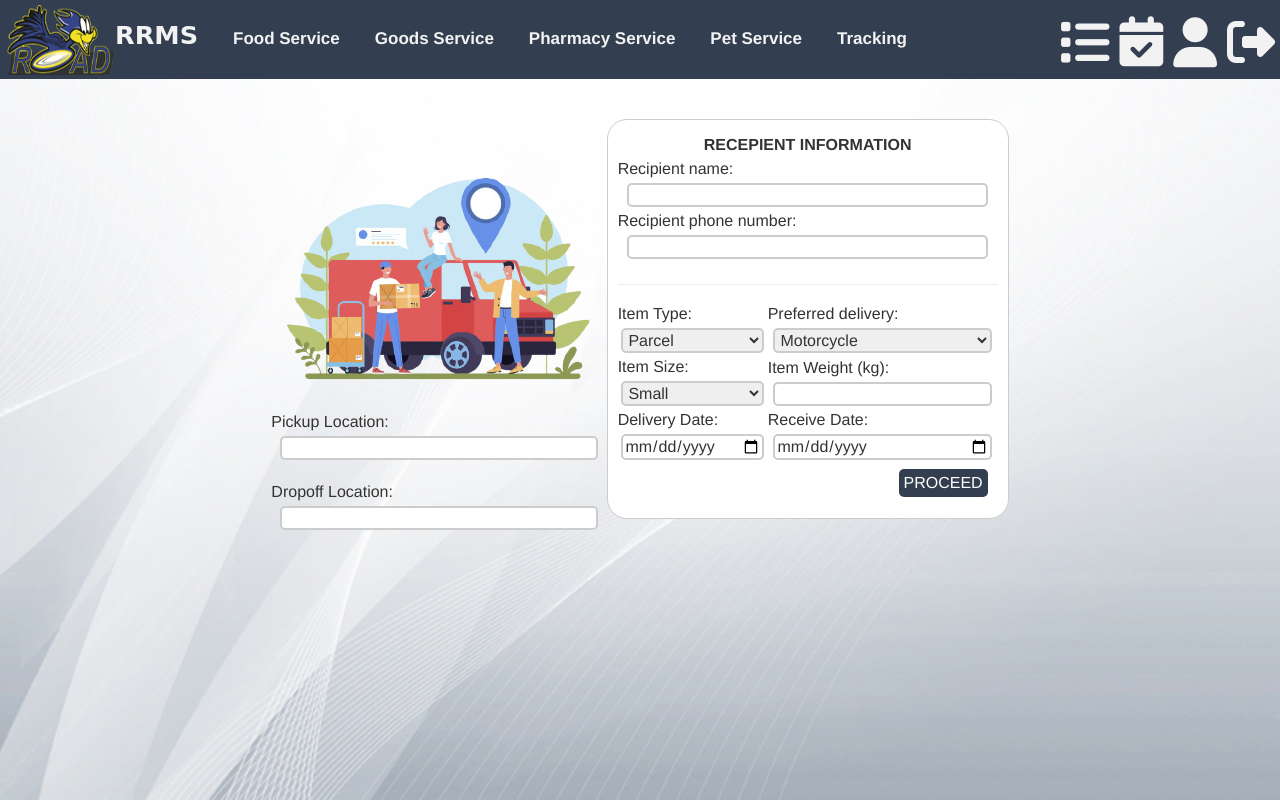
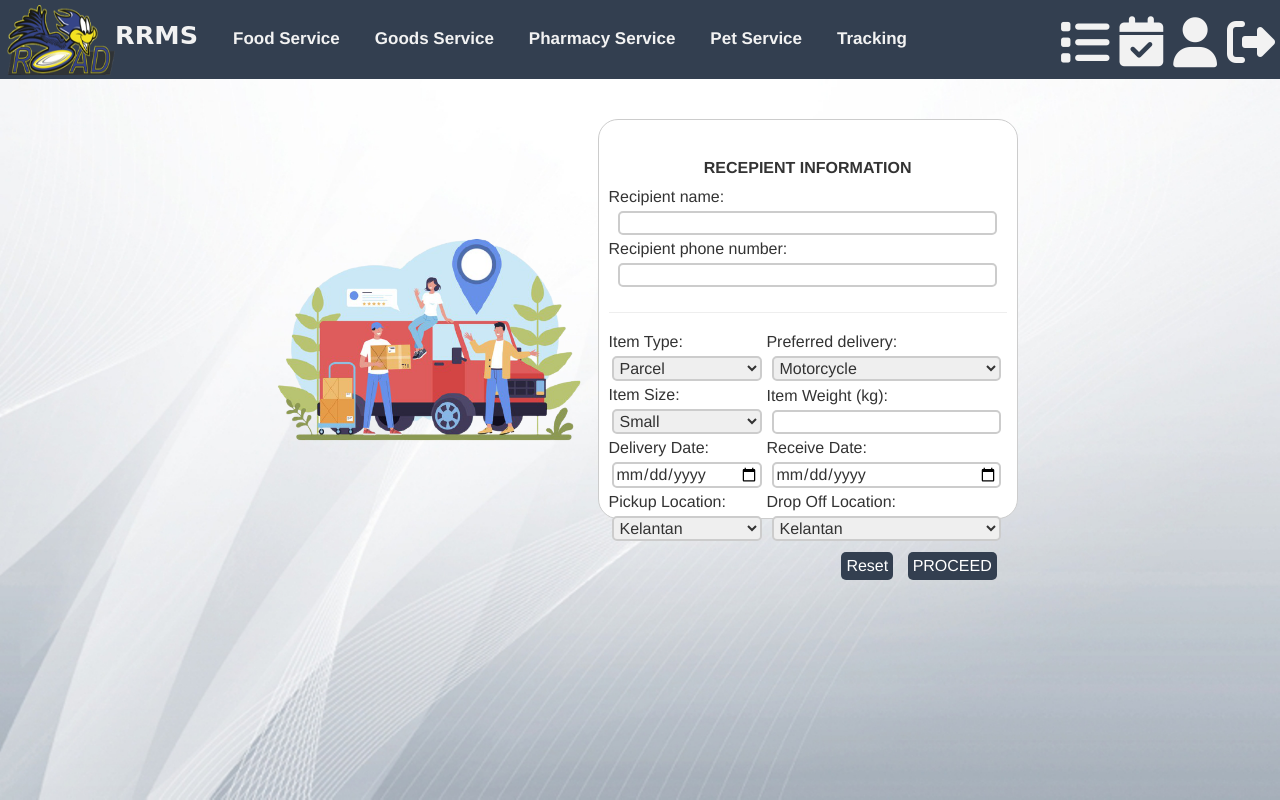
Before and after one commit to AmarRazali/rrms, a PHP site: page /ApplicationLayer/ManageGoodsView/custGoodsDelivery.php in a window 1280 px wide. Run offline with PHP 8.4, Linux system fonts and the light colour scheme; the visitor is signed in with stand-in values (Sample User, id 1); some libraries are stand-ins or nearby versions.

Commit message:
Update custGoodsDelivery.php

```diff
--- a/ApplicationLayer/ManageGoodsView/custGoodsDelivery.php
+++ b/ApplicationLayer/ManageGoodsView/custGoodsDelivery.php
@@ -63,7 +63,7 @@ require_once $_SERVER["DOCUMENT_ROOT"].'/RRMS/BusinessServicesLayer/controller/m
 		<td rowspan="2">
 			<form action="" method="POST">
 			<table border="0" cellpadding="0">
-			<tr style="height:30px;">
+			<tr style="height:40px;">
 				<th colspan="2"><center>RECEPIENT INFORMATION</center></th>
 			</tr>
 			<tr style="height:0px;">
@@ -114,23 +114,60 @@ require_once $_SERVER["DOCUMENT_ROOT"].'/RRMS/BusinessServicesLayer/controller/m
 				<td>Delivery Date:<br><input type="date" id="deliverdate" name="deliverdate"></td>
 				<td>Receive Date:<br><input type="date" id="receivedate" name="receivedate"></td>
 			</tr>
-			<tr style="height:35px;">
-				<td colspan="2">
+
+<td>Pickup Location:<br>
+					<select name="pickupLoc" id="pickupLoc">
+						<option value="Kelantan">Kelantan</option>
+						<option value="Terengganu">Terengganu</option>
+						<option value="Pahang">Pahang</option>
+						<option value="Perak">Perak</option>
+						<option value="Kedah">Kedah</option>
+						<option value="Perlis">Perlis</option>
+						<option value="Selangor">Selangor</option>
+						<option value="Kuala Lumpur">KualaLumpur</option>
+						<option value="Melaka">Melaka</option>
+						<option value="Negeri Sembilan">NegeriSembilan</option>
+						<option value="Johor">Johor</option>
+						<option value="Sarawak">Sarawak</option>
+						<option value="Sabah">Sabah</option>
+						<option value="Labuan">Labuan</option>
+					</select>
+				</td><br>
+				<td>Drop Off Location:<br>
+				<select name="dropoffLoc" id="dropoffLoc">
+						<option value="Kelantan">Kelantan</option>
+						<option value="Terengganu">Terengganu</option>
+						<option value="Pahang">Pahang</option>
+						<option value="Perak">Perak</option>
+						<option value="Kedah">Kedah</option>
+						<option value="Perlis">Perlis</option>
+						<option value="Selangor">Selangor</option>
+						<option value="Kuala Lumpur">KualaLumpur</option>
+						<option value="Melaka">Melaka</option>
+						<option value="Negeri Sembilan">NegeriSembilan</option>
+						<option value="Johor">Johor</option>
+						<option value="Sarawak">Sarawak</option>
+						<option value="Sabah">Sabah</option>
+						<option value="Labuan">Labuan</option>
+					</select>
+				</td>
+
+
+			<tr style="height:40px;">
+					<td colspan="2">
 					&emsp;&emsp;&emsp;&emsp;&emsp;&emsp;&emsp;&emsp;&emsp;
-					&emsp;&emsp;&emsp;&emsp;&emsp;&emsp;&emsp;&emsp;
+					&emsp;&emsp;&emsp;&emsp;&emsp;
+					<button type="cancel" name="cancel" value="cancel">Reset</button>
 					<button type="submit" name="proceed" value="Submit">PROCEED</button>
+
 			</tr>
 			</table>
 
 		</td>
 	</tr>
-	<tr style="height:40px;">
-		<td>
-			Pickup Location:<br><input type="text" name="pickupLoc" id="pickupLoc">
-			<br>
-			Dropoff Location:<br><input type="text" name="dropoffLoc" id="dropoffLoc">
-		</td>
-	</tr>
+
+
+
 		</form>
 </table>
 </center>
```
